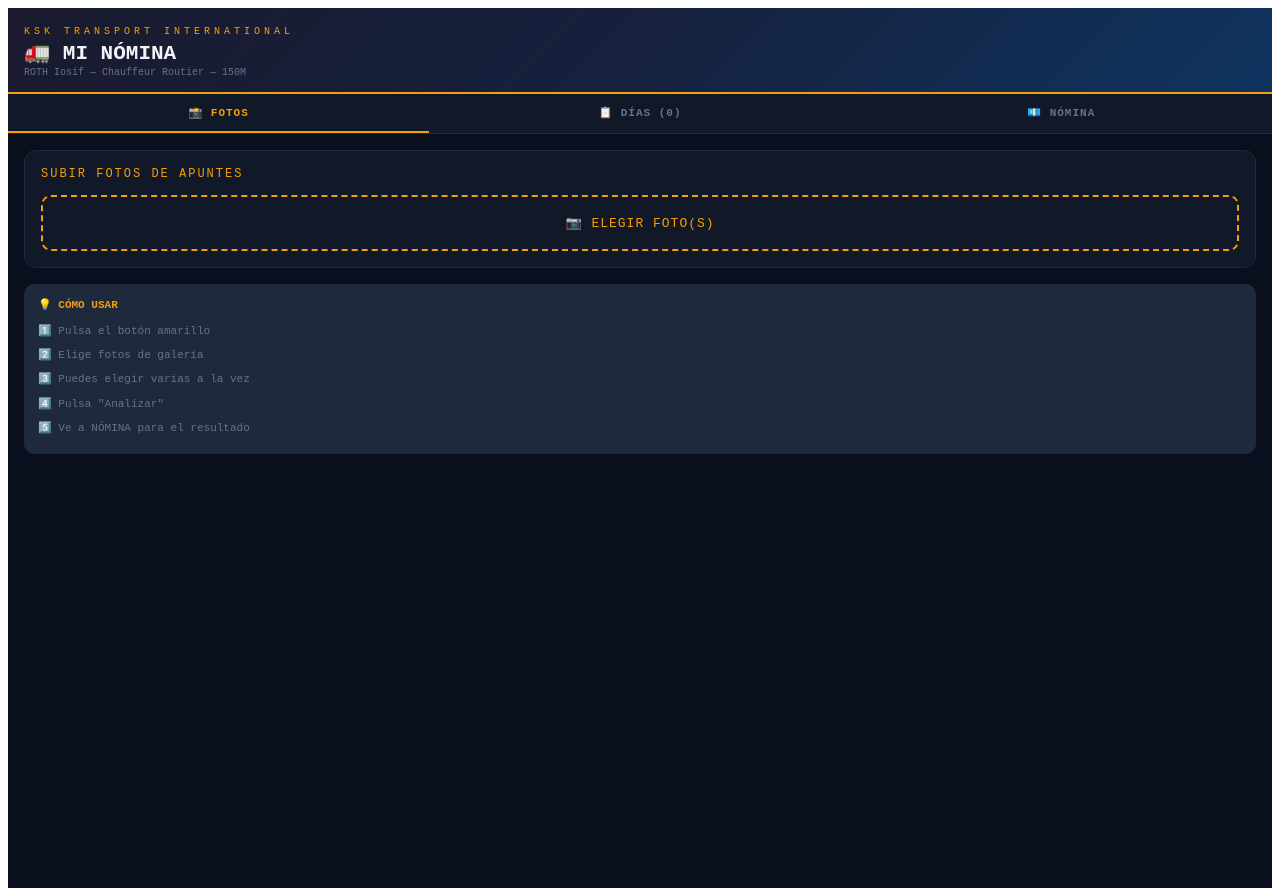
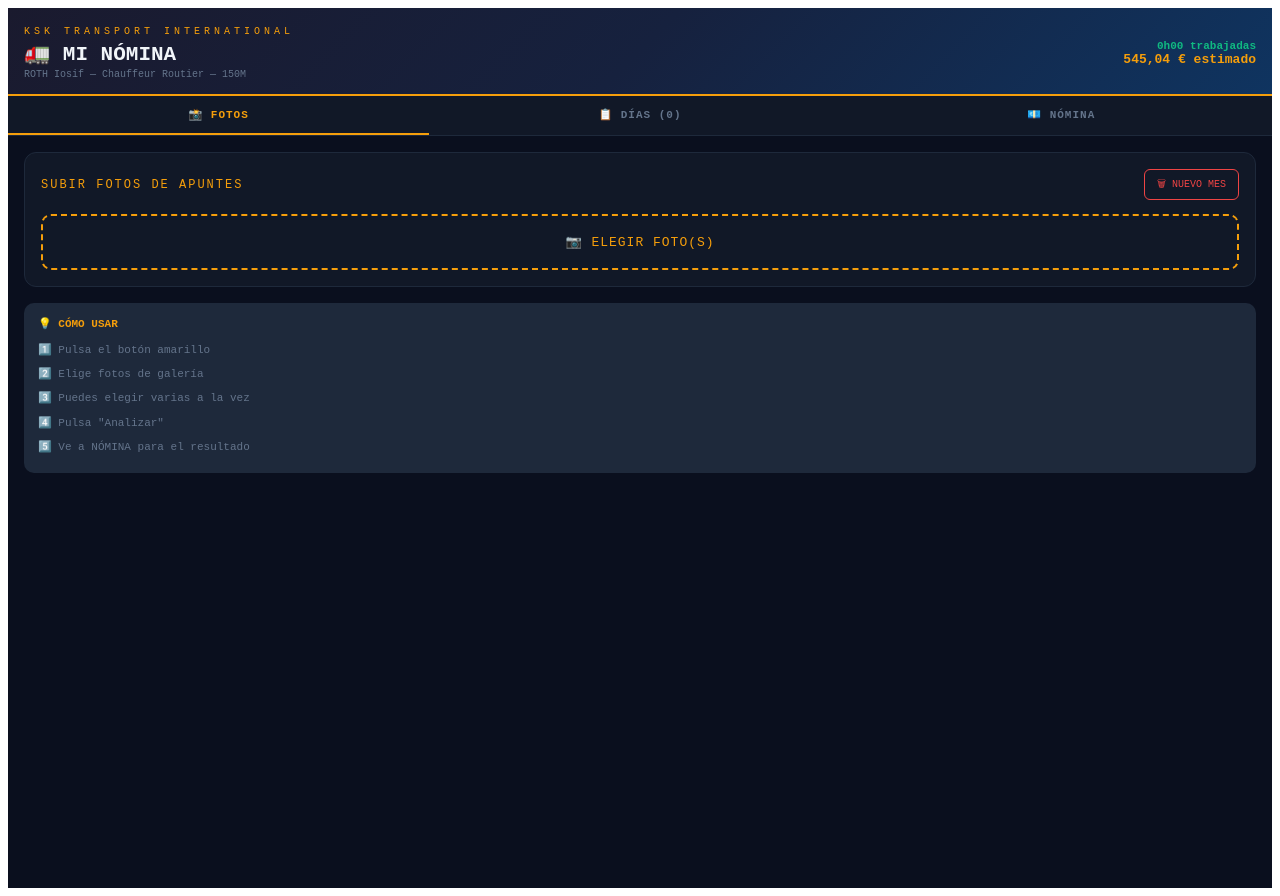
Before and after one commit to Jose130771/nomina-ksk, a React (Vite) app: page / in a window 1280 px wide. Built offline with nearby package versions, Linux system fonts and the light colour scheme.

Commit message:
Update App.jsx

```diff
--- a/src/App.jsx
+++ b/src/App.jsx
@@ -4,15 +4,18 @@ const T={tasaBase:14.0,tasaHex25:17.5,tasaHex50:21.1848,majNoche:2.486,majDoming
 const h2d=(s)=>{if(!s)return 0;const m=s.toString().match(/(\d+)h(\d+)?/i);if(m)return parseInt(m[1])+(parseInt(m[2]||0))/60;return parseFloat(s)||0;};
 const d2h=(d)=>{const h=Math.floor(Math.abs(d));const m=Math.round((Math.abs(d)-h)*60);return`${h}h${m.toString().padStart(2,"0")}`;};
 const fmt=(n)=>n.toFixed(2).replace(".",",")+"\u00a0€";
+const INIT_DATA={horasTrabajadas:0,horasExtra:0,horasNocturnas:0,domingosBloqueados:0,dietasCompletas:0,mediasDietas:0,diasVacaciones:0,primaResp:250,primaCalidad:400,anticipo:0};
 export default function App(){
   const[tab,setTab]=useState("fotos");
   const[imgs,setImgs]=useState([]);
   const[analizando,setAnalizando]=useState(false);
-  const[dias,setDias]=useState([]);
+  const[dias,setDias]=useState(()=>{try{const s=localStorage.getItem("ksk_dias");return s?JSON.parse(s):[]}catch{return[];}});
   const[err,setErr]=useState(null);
   const[ok,setOk]=useState(null);
   const[editDia,setEditDia]=useState(null);
-  const[data,setData]=useState({horasTrabajadas:0,horasExtra:0,horasNocturnas:0,domingosBloqueados:0,dietasCompletas:0,mediasDietas:0,diasVacaciones:0,primaResp:250,primaCalidad:400,anticipo:0});
+  const[data,setData]=useState(()=>{try{const s=localStorage.getItem("ksk_data");return s?JSON.parse(s):INIT_DATA}catch{return INIT_DATA;}});
+  useEffect(()=>{try{localStorage.setItem("ksk_dias",JSON.stringify(dias));}catch{};},[dias]);
+  useEffect(()=>{try{localStorage.setItem("ksk_data",JSON.stringify(data));}catch{};},[data]);
   const handleFiles=(e)=>{const files=Array.from(e.target.files);files.forEach(f=>{const r=new FileReader();r.onload=(ev)=>setImgs(prev=>[...prev,{url:URL.createObjectURL(f),b64:ev.target.result.split(",")[1],type:f.type||'image/jpeg'}]);r.readAsDataURL(f);});setErr(null);setOk(null);};
   const analizarTodas=async()=>{
     if(!imgs.length)return;
@@ -46,6 +49,7 @@ export default function App(){
     const total=bruto-totDed+reem;
     return{salBase,salEquiv,sousTotal,hexC,majN,majD,bruto,bc,deds,totDed,exo,reem,total,neto:total-ant};
   };
+  const nuevoMes=()=>{if(!confirm("¿Borrar todos los días y empezar nuevo mes?"))return;setDias([]);setData(INIT_DATA);setOk(null);setErr(null);};
   const actualizarDia=(fecha,campo,valor)=>setDias(prev=>prev.map(d=>d.fecha===fecha?{...d,[campo]:valor}:d));
   const to=tot();const nom=calcN(data);
   const Row=({label,value,bold,color})=>(<div style={{display:"flex",justifyContent:"space-between",padding:"5px 0",borderBottom:`1px solid ${C.border}`}}><span style={{fontSize:11,color:bold?C.accent:C.muted}}>{label}</span><span style={{fontSize:11,color:color||C.text,fontWeight:bold?"bold":"normal"}}>{fmt(value)}</span></div>);
@@ -54,7 +58,10 @@ export default function App(){
     <div style={{background:C.bg,minHeight:"100vh",fontFamily:"'Courier New',monospace",color:C.text,paddingBottom:80}}>
       <div style={{background:"linear-gradient(135deg,#1a1a2e,#16213e,#0f3460)",padding:"18px 16px 14px",borderBottom:`2px solid ${C.accent}`}}>
         <div style={{fontSize:10,color:C.accent,letterSpacing:4,marginBottom:3}}>KSK TRANSPORT INTERNATIONAL</div>
-        <div style={{fontSize:21,fontWeight:"bold"}}>🚛 MI NÓMINA</div>
+        <div style={{display:"flex",justifyContent:"space-between",alignItems:"center"}}>
+          <div style={{fontSize:21,fontWeight:"bold"}}>🚛 MI NÓMINA</div>
+          <div style={{textAlign:"right"}}><div style={{fontSize:11,color:C.green,fontWeight:"bold"}}>{d2h(to.tht)} trabajadas</div><div style={{fontSize:13,color:C.accent,fontWeight:"bold"}}>{fmt(nom.neto)} estimado</div></div>
+        </div>
         <div style={{fontSize:10,color:C.muted,marginTop:2}}>ROTH Iosif — Chauffeur Routier — 150M</div>
       </div>
       <div style={{display:"flex",borderBottom:`1px solid ${C.border}`,background:C.card}}>
@@ -63,7 +70,10 @@ export default function App(){
       <div style={{padding:16}}>
         {tab==="fotos"&&(<div>
           <div style={{background:C.card,border:`1px solid ${C.border}`,borderRadius:12,padding:16,marginBottom:16}}>
-            <div style={{fontSize:12,color:C.accent,marginBottom:14,letterSpacing:2}}>SUBIR FOTOS DE APUNTES</div>
+            <div style={{display:"flex",justifyContent:"space-between",alignItems:"center",marginBottom:14}}>
+              <div style={{fontSize:12,color:C.accent,letterSpacing:2}}>SUBIR FOTOS DE APUNTES</div>
+              <button onClick={nuevoMes} style={{padding:"6px 12px",background:"transparent",border:`1px solid ${C.red}`,borderRadius:6,color:C.red,fontFamily:"inherit",fontSize:10,cursor:"pointer"}}>🗑 NUEVO MES</button>
+            </div>
             <label style={{display:"block",padding:"18px 16px",border:`2px dashed ${C.accent}`,borderRadius:10,textAlign:"center",cursor:"pointer",color:C.accent,fontSize:13,letterSpacing:1}}>
               📷 ELEGIR FOTO(S)
               <input type="file" accept="image/*" multiple onChange={handleFiles} style={{position:"absolute",opacity:0,width:"1px",height:"1px"}}/>
```
